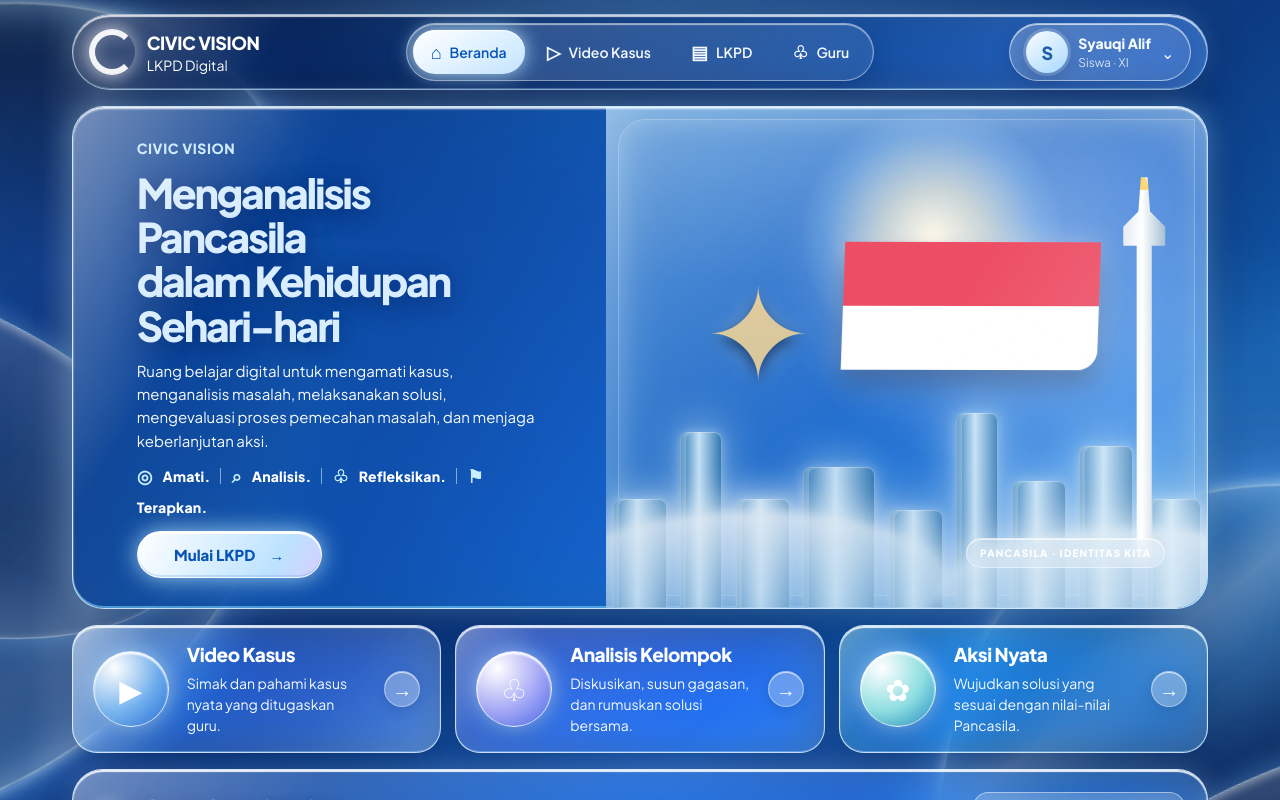
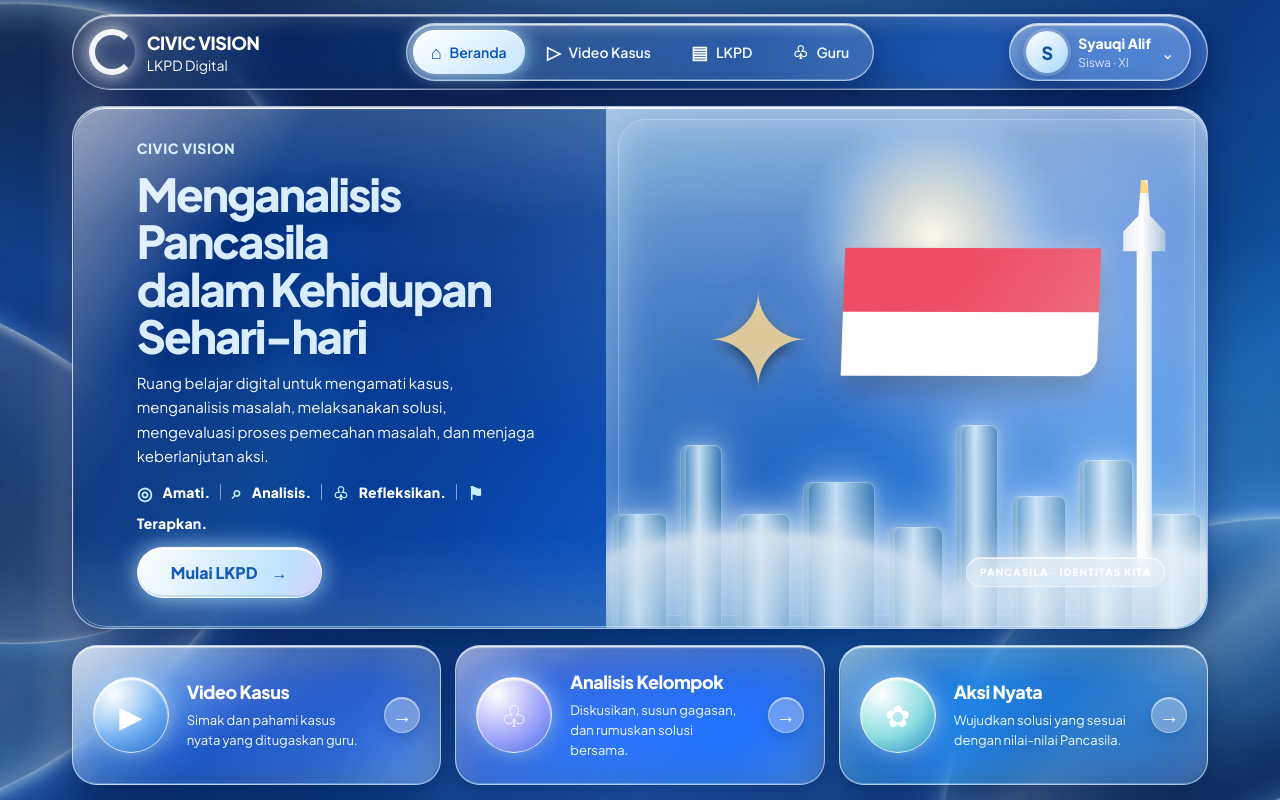
Before and after one commit to syauqigntg-art/civic-vision, a Next.js app: page / in a window 1280 px wide. Shown: the top 800 px of the page. Built offline with nearby package versions, Linux system fonts and the light colour scheme; no server answers.

Commit message:
style(student): refine glass material and visual hierarchy

```diff
--- a/app/globals.css
+++ b/app/globals.css
@@ -875,3 +875,119 @@ p{color:rgba(255,255,255,.85)}.top a{color:rgba(255,255,255,.88)}
  @keyframes liquid-drift-a{from{transform:rotate(-28deg) scale(1.02) translate3d(0,0,0)}to{transform:rotate(-22deg) scale(1.08) translate3d(2vw,2vh,0)}}
  @keyframes liquid-drift-b{from{transform:rotate(22deg) scale(1.04) translate3d(0,0,0)}to{transform:rotate(28deg) scale(1.1) translate3d(-2vw,-2vh,0)}}
 }
+
+
+/* === S-TIER 02–03: MATERIAL REALISM + VISUAL HIERARCHY === */
+:root{
+  --cv-glass-line:rgba(244,251,255,.68);
+  --cv-glass-top:rgba(255,255,255,.26);
+  --cv-glass-bottom:rgba(132,199,255,.09);
+  --cv-glass-shadow:0 22px 52px rgba(0,10,48,.34),0 5px 16px rgba(0,28,88,.2);
+}
+.student-header,.cv-navbar,.student-profile,
+.student-hero,.student-feature-card,.student-stack-panel{
+  -webkit-backdrop-filter:blur(30px) saturate(185%);
+  backdrop-filter:blur(30px) saturate(185%);
+  border-color:var(--cv-glass-line);
+}
+.student-header,.cv-navbar,.student-profile,
+.student-hero,.student-feature-card,.student-stack-panel{
+  box-shadow:
+    var(--cv-glass-shadow),
+    inset 0 1.5px 1px rgba(255,255,255,.88),
+    inset 0 -1px 0 rgba(179,226,255,.38);
+}
+.student-header:after,.cv-navbar:after,.student-profile:after,
+.student-feature-card:after,.student-stack-panel:after{
+  content:"";
+  position:absolute;
+  inset:1px;
+  border-radius:inherit;
+  pointer-events:none;
+  background:
+    linear-gradient(112deg,rgba(255,255,255,.24),transparent 19%,transparent 73%,rgba(255,255,255,.12)),
+    linear-gradient(180deg,rgba(255,255,255,.12),transparent 28%);
+  opacity:.78;
+}
+.student-header,.cv-navbar,.student-profile,.student-feature-card,.student-stack-panel{isolation:isolate}
+.student-header>* ,.cv-navbar>* ,.student-profile>* ,.student-feature-card>* ,.student-stack-panel>*{position:relative;z-index:1}
+.student-hero{
+  background:
+    linear-gradient(112deg,rgba(4,35,100,.84),rgba(18,85,163,.58) 48%,rgba(180,224,255,.24)),
+    radial-gradient(ellipse at 72% 5%,rgba(255,255,255,.38),transparent 52%);
+}
+.student-hero:after{
+  content:"";
+  position:absolute;
+  inset:1px;
+  z-index:3;
+  border-radius:inherit;
+  pointer-events:none;
+  background:
+    linear-gradient(128deg,rgba(255,255,255,.32),transparent 16%,transparent 65%,rgba(255,255,255,.2)),
+    linear-gradient(180deg,rgba(255,255,255,.16),transparent 22%,transparent 82%,rgba(255,255,255,.12));
+  box-shadow:inset 0 1px 0 rgba(255,255,255,.9),inset 0 -1px 0 rgba(211,243,255,.5);
+}
+.student-feature-card{
+  background:
+    linear-gradient(132deg,rgba(255,255,255,.36),rgba(205,234,255,.14) 46%,rgba(255,255,255,.23)),
+    radial-gradient(ellipse at 12% 0%,rgba(255,255,255,.32),transparent 56%);
+}
+.student-feature-card:before{
+  content:"";
+  position:absolute;
+  inset:0;
+  border-radius:inherit;
+  pointer-events:none;
+  background:linear-gradient(145deg,rgba(255,255,255,.3),transparent 26%,transparent 72%,rgba(120,195,255,.16));
+  opacity:.8;
+}
+.student-stack-panel{
+  background:
+    linear-gradient(135deg,rgba(220,243,255,.31),rgba(255,255,255,.12) 48%,rgba(120,190,255,.2)),
+    radial-gradient(ellipse at 50% 0%,rgba(255,255,255,.22),transparent 65%);
+}
+.student-stack-heading h2{
+  font-size:clamp(23px,2vw,29px);
+  font-weight:850;
+  letter-spacing:-.045em;
+}
+.student-hero-copy{max-width:720px}
+.student-hero h1{
+  max-width:680px;
+  font-size:clamp(36px,3.55vw,54px);
+  line-height:1.04;
+  letter-spacing:-.045em;
+  font-weight:850;
+  text-wrap:balance;
+  text-shadow:0 3px 22px rgba(0,20,75,.3);
+}
+.student-hero p{
+  max-width:560px;
+  font-size:clamp(15px,1.1vw,17px);
+  line-height:1.62;
+  text-wrap:pretty;
+}
+.student-cta{font-size:16px;font-weight:800;padding:14px 29px}
+.student-feature-card{min-height:140px}
+.student-feature-copy strong{font-size:clamp(18px,1.35vw,21px);letter-spacing:-.025em}
+.student-feature-copy small{font-size:clamp(13px,1vw,15px);line-height:1.55}
+.student-stack-panel .student-phase-cards .ph{min-height:244px}
+.student-stack-panel .phase-card-head b{font-size:clamp(15px,1.12vw,18px)}
+.student-stack-panel .phase-card-title{font-size:clamp(15px,1.05vw,17px);line-height:1.34}
+.student-stack-panel .student-phase-cards .ph p{font-size:clamp(13px,.95vw,15px);line-height:1.55}
+.student-stack-panel .phase-symbol{flex-basis:58px;width:58px;height:58px;font-size:30px}
+@supports not ((backdrop-filter:blur(1px)) or (-webkit-backdrop-filter:blur(1px))){
+ .student-header,.cv-navbar,.student-profile{background:rgba(12,52,113,.94)}
+ .student-hero{background:rgba(15,76,150,.96)}
+ .student-feature-card,.student-stack-panel{background:rgba(61,120,184,.92)}
+}
+@media(max-width:700px){
+ .student-hero h1{font-size:clamp(32px,8.4vw,42px)}
+ .student-feature-card{min-height:112px}
+ .student-stack-panel .student-phase-cards .ph{min-height:225px}
+ .student-stack-panel .phase-symbol{width:46px;height:46px;flex-basis:46px;font-size:24px}
+ .student-stack-panel .phase-card-head b{font-size:13px}
+ .student-stack-panel .phase-card-title{font-size:14px}
+ .student-stack-panel .student-phase-cards .ph p{font-size:12px;line-height:1.48}
+}
```
